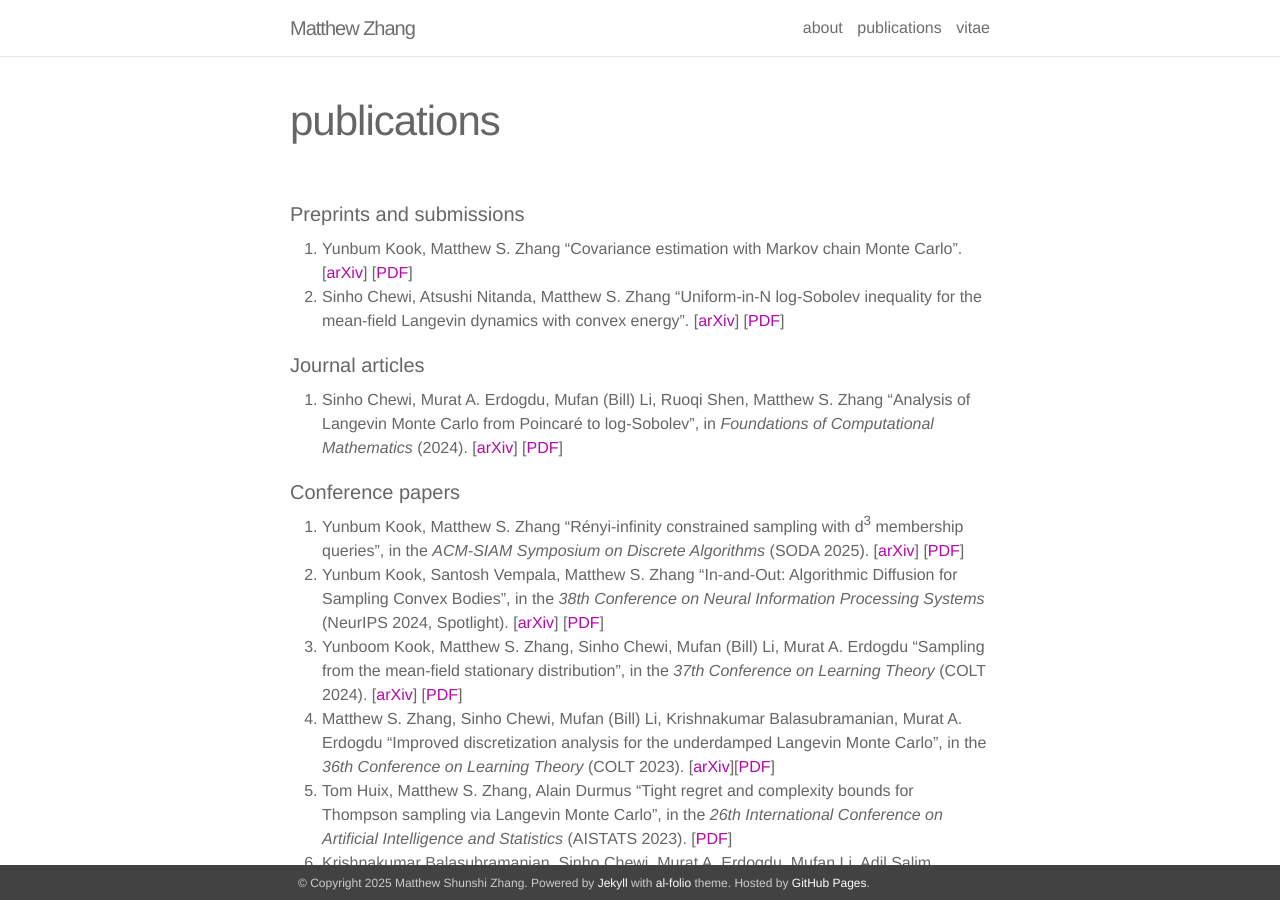
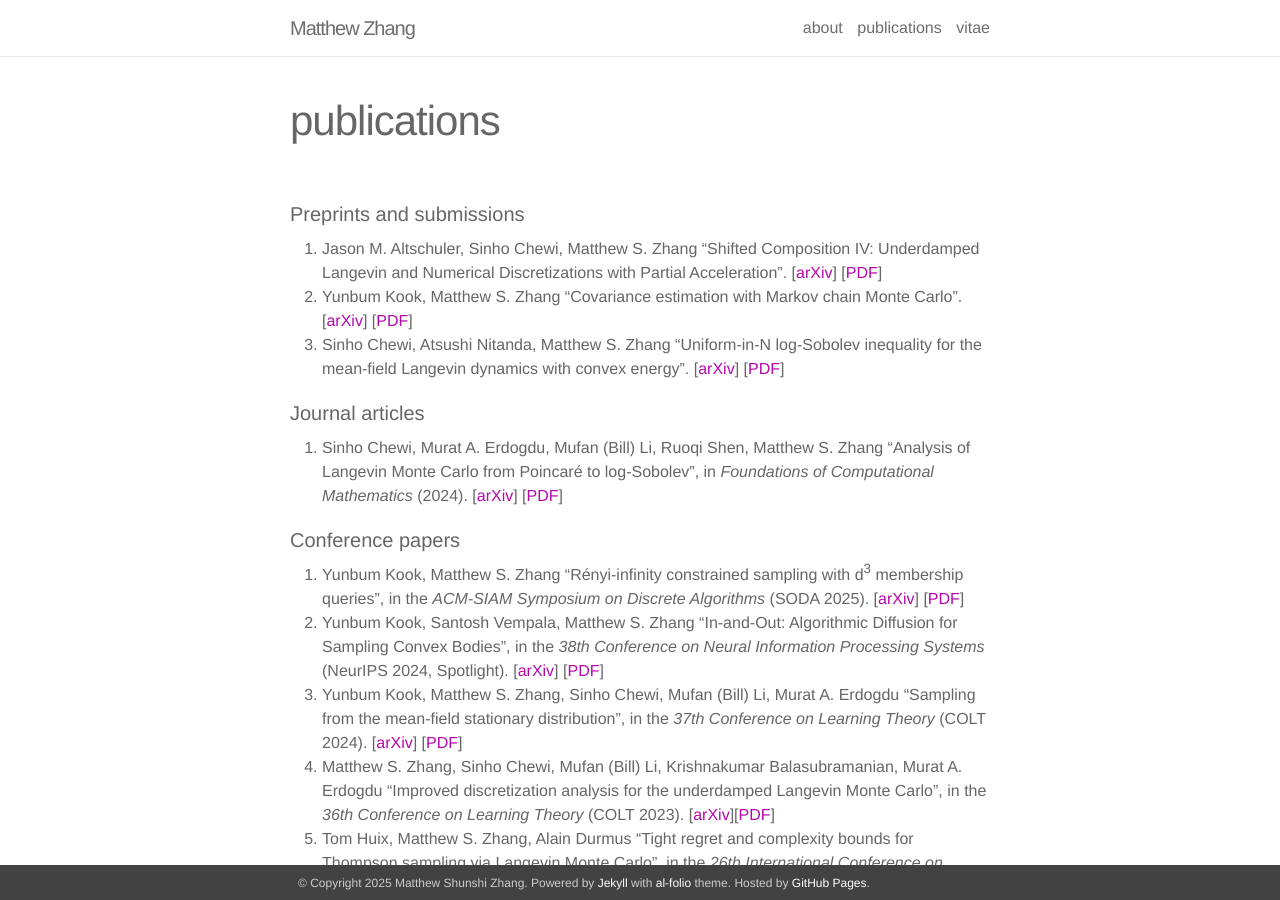
Before and after one commit to matthewzhang1998/matthewzhang1998.github.io, a Jekyll site: the page built from _pages/publications.md, in a window 1280 px wide and 900 px high. Built offline with Jekyll 4.4.1, drawn with Linux system fonts in a browser that asks for light colours; nearby versions of some CDN libraries.

Commit message:
new updates

```diff
--- a/_pages/publications.md
+++ b/_pages/publications.md
@@ -5,8 +5,9 @@ title: publications
 ---
 
 #### Preprints and submissions
-1. Yunbum Kook, Matthew S. Zhang "Covariance estimation with Markov chain Monte Carlo". [<a href="https://arxiv.org/abs/2410.17147v1">arXiv</a>] [<a href="https://arxiv.org/pdf/2410.17147v1">PDF</a>]
-2. Sinho Chewi, Atsushi Nitanda, Matthew S. Zhang "Uniform-in-N log-Sobolev inequality for the mean-field Langevin dynamics with convex energy". [<a href="https://arxiv.org/abs/2409.10440">arXiv</a>] [<a href="https://arxiv.org/pdf/2409.10440">PDF</a>]
+1. Jason M. Altschuler, Sinho Chewi, Matthew S. Zhang "Shifted Composition IV: Underdamped Langevin and Numerical Discretizations with Partial Acceleration". [<a href="https://www.arxiv.org/abs/2506.23062">arXiv</a>] [<a href="https://www.arxiv.org/pdf/2506.23062">PDF</a>]
+2. Yunbum Kook, Matthew S. Zhang "Covariance estimation with Markov chain Monte Carlo". [<a href="https://arxiv.org/abs/2410.17147v1">arXiv</a>] [<a href="https://arxiv.org/pdf/2410.17147v1">PDF</a>]
+3. Sinho Chewi, Atsushi Nitanda, Matthew S. Zhang "Uniform-in-N log-Sobolev inequality for the mean-field Langevin dynamics with convex energy". [<a href="https://arxiv.org/abs/2409.10440">arXiv</a>] [<a href="https://arxiv.org/pdf/2409.10440">PDF</a>]
 
 #### Journal articles
 1. Sinho Chewi, Murat A. Erdogdu, Mufan (Bill) Li, Ruoqi Shen, Matthew S. Zhang "Analysis of Langevin Monte Carlo from Poincaré to log-Sobolev", in *Foundations of Computational Mathematics* (2024). [<a href="https://arxiv.org/abs/2112.12662">arXiv</a>] [<a
@@ -15,7 +16,7 @@ href="https://arxiv.org/pdf/2112.12662">PDF</a>]
 #### Conference papers
 1. Yunbum Kook, Matthew S. Zhang "Rényi-infinity constrained sampling with d<sup>3</sup> membership queries", in the *ACM-SIAM Symposium on Discrete Algorithms* (SODA 2025). [<a href="https://arxiv.org/abs/2407.12967">arXiv</a>] [<a href="https://arxiv.org/pdf/2407.12967">PDF</a>]
 2. Yunbum Kook, Santosh Vempala, Matthew S. Zhang "In-and-Out: Algorithmic Diffusion for Sampling Convex Bodies", in the *38th Conference on Neural Information Processing Systems* (NeurIPS 2024, Spotlight). [<a href="https://arxiv.org/abs/2405.01425">arXiv</a>] [<a href="https://arxiv.org/pdf/2405.01425">PDF</a>]
-3. Yunboom Kook, Matthew S. Zhang, Sinho Chewi, Mufan (Bill) Li, Murat A. Erdogdu "Sampling from the mean-field stationary distribution", in the *37th Conference on Learning Theory* (COLT 2024). [<a href="https://arxiv.org/abs/2402.07355">arXiv</a>] [<a href="https://arxiv.org/pdf/2402.07355">PDF</a>]
+3. Yunbum Kook, Matthew S. Zhang, Sinho Chewi, Mufan (Bill) Li, Murat A. Erdogdu "Sampling from the mean-field stationary distribution", in the *37th Conference on Learning Theory* (COLT 2024). [<a href="https://arxiv.org/abs/2402.07355">arXiv</a>] [<a href="https://arxiv.org/pdf/2402.07355">PDF</a>]
 4. Matthew S. Zhang, Sinho Chewi, Mufan (Bill) Li, Krishnakumar Balasubramanian, Murat A. Erdogdu "Improved discretization analysis for the underdamped Langevin Monte Carlo", in the *36th Conference on Learning Theory* (COLT 2023). [<a href="https://arxiv.org/abs/2302.08049">arXiv</a>][<a href="https://arxiv.org/pdf/2302.08049">PDF</a>]
 5. Tom Huix, Matthew S. Zhang, Alain Durmus "Tight regret and complexity bounds for Thompson sampling via Langevin Monte Carlo", in the *26th International Conference on Artificial Intelligence and Statistics* (AISTATS 2023). [<a href="https://proceedings.mlr.press/v206/huix23a/huix23a.pdf">PDF</a>]
 6. Krishnakumar Balasubramanian, Sinho Chewi, Murat A. Erdogdu, Mufan Li, Adil Salim, Matthew S.
```
Also changed, not shown: _pages/about.md (+2 -0 lines), 1 other file.
